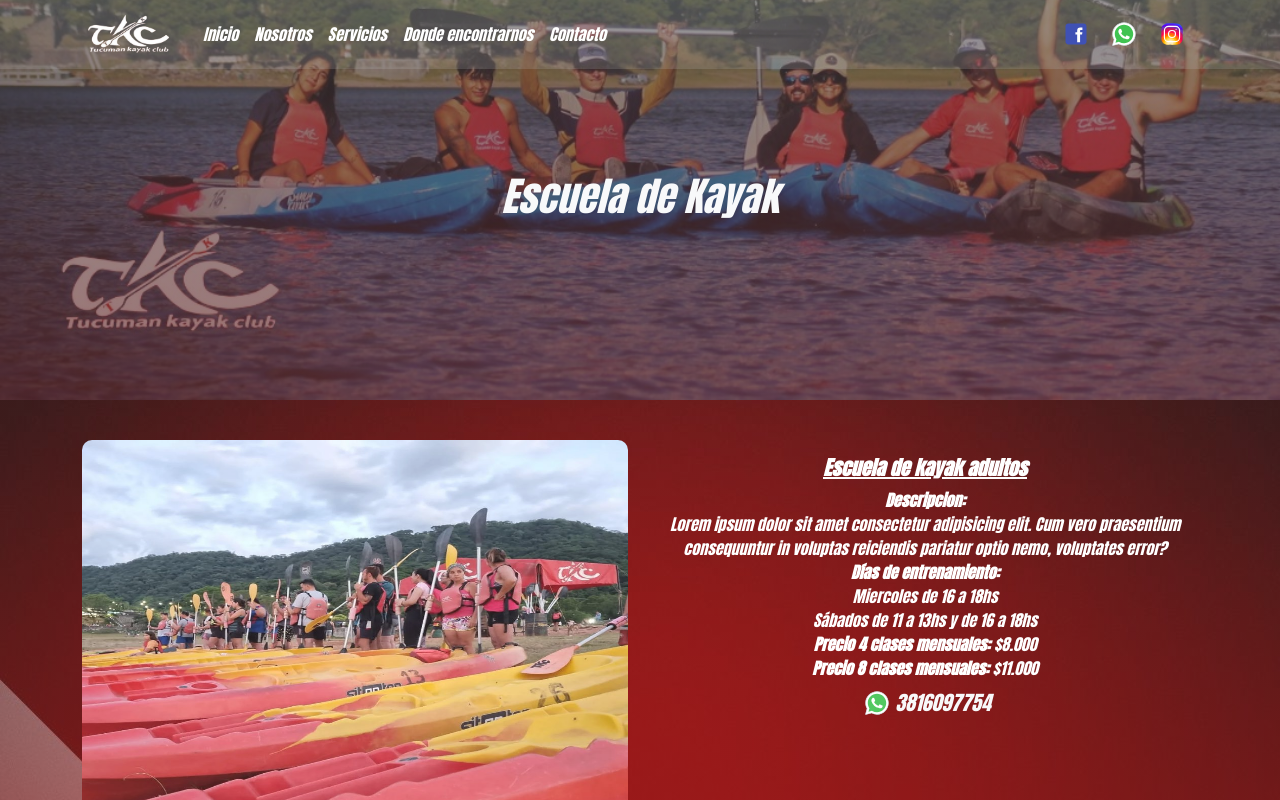
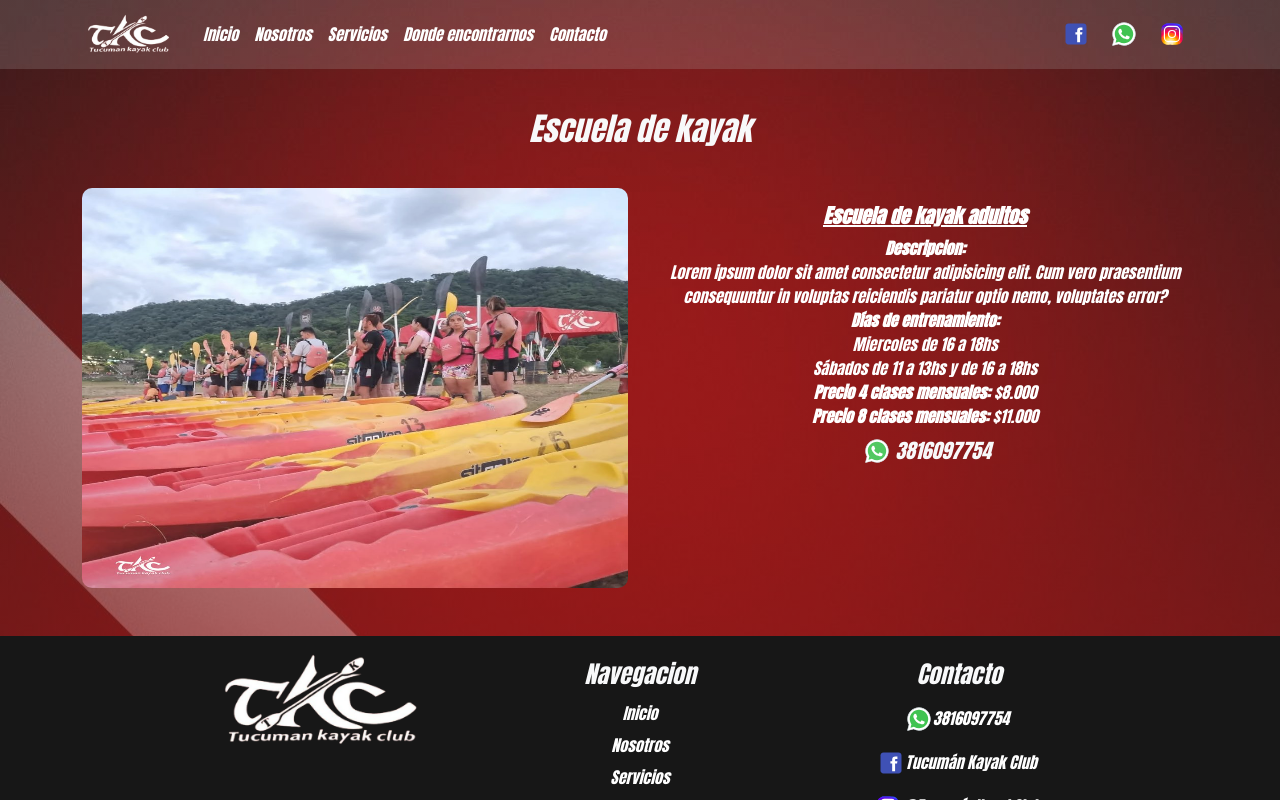
Before and after one commit to joaquin-fuentes/TKC-Front, a React (Vite) app: page /escuela in a window 1280 px wide. Shown: the top 800 px of the page. Built offline with nearby package versions, Linux system fonts and the light colour scheme.

Commit message:
saque las portadas de excursiones y escuelita

```diff
--- a/src/App.css
+++ b/src/App.css
@@ -189,36 +189,9 @@
 .tituloSobreNosotros {
   padding-top: 110px;
 }
-/* PAGINA ESCUELA DE KAYAK */
-.contenedorPortadaEscuela {
-  background-image: linear-gradient(
-      rgba(19, 19, 19, 0.5),
-      rgba(78, 1, 1, 0.615)
-    ),
-    url("./assets/imagenes/escuelita.jpg");
-  background-size:cover; /* Ajusta la imagen al tamaño del contenedor */
-  background-position: bottom; /* Centra la imagen */
-  background-repeat: no-repeat; /* Evita que se repita la imagen */
-  background-attachment: fixed; /* Hace que la imagen de fondo se quede fija */
-  position: relative; /* Establece el contexto de apilamiento para los elementos secundarios */
-  height: 50vh;
-  opacity: 0.9; /* Ajusta la opacidad del contenedor */
-}
+
 /* PAGINA EXCURSIONES */
-.contenedorPortadaExcursiones {
-  background-image: linear-gradient(
-      rgba(19, 19, 19, 0.5),
-      rgba(78, 1, 1, 0.615)
-    ),
-    url("./assets/imagenes/alquilerkayak.jpg");
-  background-size:cover; /* Ajusta la imagen al tamaño del contenedor */
-  background-position: bottom; /* Centra la imagen */
-  background-repeat: no-repeat; /* Evita que se repita la imagen */
-  background-attachment: fixed; /* Hace que la imagen de fondo se quede fija */
-  position: relative; /* Establece el contexto de apilamiento para los elementos secundarios */
-  height: 50vh;
-  opacity: 0.9; /* Ajusta la opacidad del contenedor */
-}
+
 .fondoExcursiones {
   background-image: linear-gradient(
       rgba(19, 19, 19, 0.137),
--- a/src/components/views/servicios/Escuela.jsx
+++ b/src/components/views/servicios/Escuela.jsx
@@ -9,11 +9,9 @@ const Escuela = () => {
     return (
         <div>
             <Header></Header>
-            <Container fluid className="contenedorPortadaEscuela d-flex justify-content-center align-items-center text-light ">
-               <h2 className='fs-1'>Escuela de Kayak</h2>
-            </Container>
-            <div className='fondoExcursiones pt-4'>
+            <div className='fondoExcursiones'>
                 <Container>
+                    <h2 data-aos="fade-up" className='text-center text-light tituloSobreNosotros mb-4'>Escuela de kayak</h2>
                     <Row className='pt-3 pb-5'>
                         <Col md={6}>
                             <article data-aos="fade-up">
--- a/src/components/views/servicios/Excursiones.jsx
+++ b/src/components/views/servicios/Excursiones.jsx
@@ -18,11 +18,10 @@ const Excursiones = () => {
     return (
         <div>
             <Header></Header>
-            <Container fluid className="contenedorPortadaExcursiones d-flex justify-content-center align-items-center text-light ">
-                <h2 className='fs-1'>Excursiones</h2>
-            </Container>
-            <div className='fondoExcursiones pt-4'>
-                <Container className='pt-3'>
+            <div className='fondoExcursiones'>
+                <Container>
+                    <h2 data-aos="fade-up" className='text-center text-light tituloSobreNosotros mb-4'>Excursiones</h2>
+
                     {/* kAYAK RIO LORO */}
                     <Row>
                         <Col md={6}>
```
